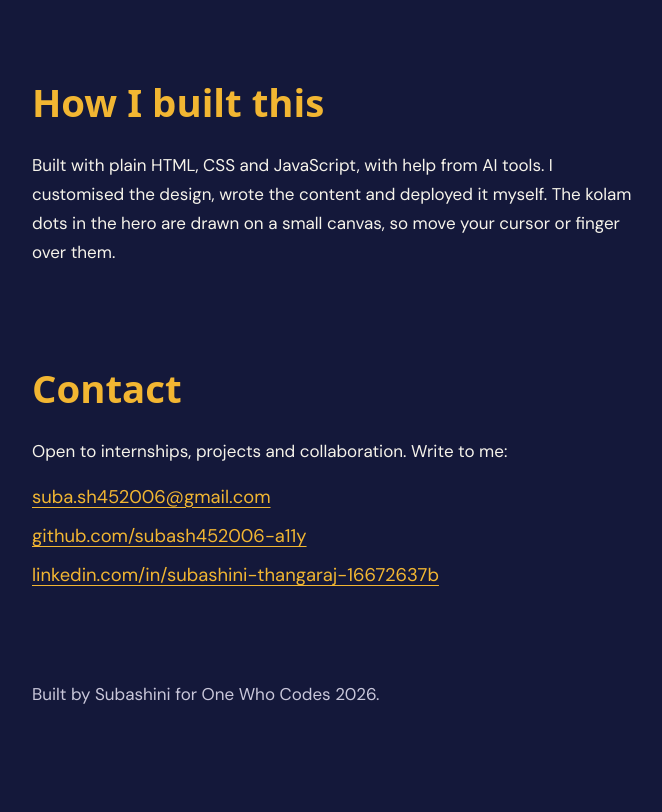
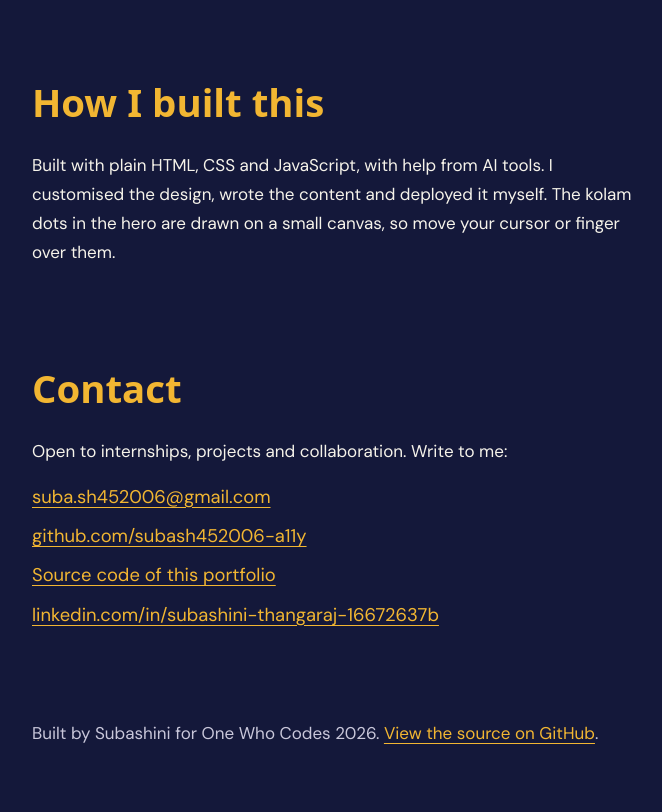
Before and after one commit to subash452006-a11y/Subashini-Portfolio, a plain HTML site: page index.html in a window 1280 px wide. Shown: the part 2106-2918 px from the top of the page, without its empty margins (212-874 px from the left). Before the commit the page ends 2878 px from the top, so only its background shows below. Drawn offline with Linux system fonts and the light colour scheme; a web font is replaced by a local one.

Commit message:
Add files via upload

```diff
--- a/index.html
+++ b/index.html
@@ -75,12 +75,13 @@
       <ul class="contact">
         <li><a href="mailto:suba.sh452006@gmail.com">suba.sh452006@gmail.com</a></li>
         <li><a href="https://github.com/subash452006-a11y">github.com/subash452006-a11y</a></li>
+        <li><a href="https://github.com/subash452006-a11y/Subashini-Portfolio">Source code of this portfolio</a></li>
         <li><a href="https://www.linkedin.com/in/subashini-thangaraj-16672637b/">linkedin.com/in/subashini-thangaraj-16672637b</a></li>
       </ul>
     </section>
   </main>
 
-  <footer><p>Built by Subashini for One Who Codes 2026.</p></footer>
+  <footer><p>Built by Subashini for One Who Codes 2026. <a href="https://github.com/subash452006-a11y/Subashini-Portfolio">View the source on GitHub</a>.</p></footer>
 
   <script>
     (function () {
```
